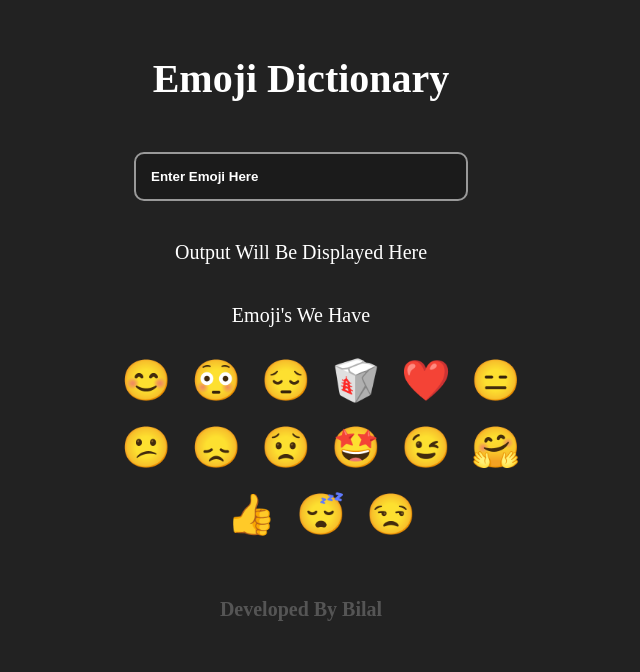
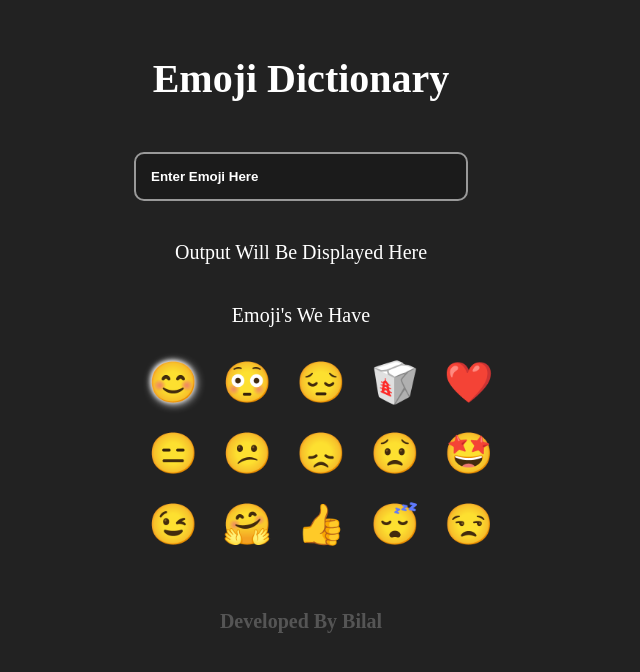
Before and after one commit to bilal-23/mark8-EmojiDictionary, a React (Create React App) app: page / in a window 1280 px wide. In both pictures the pointer is over the item 485 px from the left and 380 px from the top of the page. Shown: the top 672 px of the page, without its empty margins (339-979 px from the left). Built offline with nearby package versions, Linux system fonts and the light colour scheme.

Commit message:
style:hover effect

```diff
--- a/src/styles.css
+++ b/src/styles.css
@@ -70,6 +70,8 @@ ul {
 ul li {
   font-size: 4rem;
   cursor: pointer;
+  border: 2px solid transparent;
+  /* opacity: 0.9; */
 }
 a,
 a:link,
@@ -77,3 +79,7 @@ a:visited {
   color: inherit;
   text-decoration: none;
 }
+ul li:hover {
+  opacity: 1;
+  text-shadow: 1px 1px 10px #fff, -1px -1px 5px #fff;
+}
```
